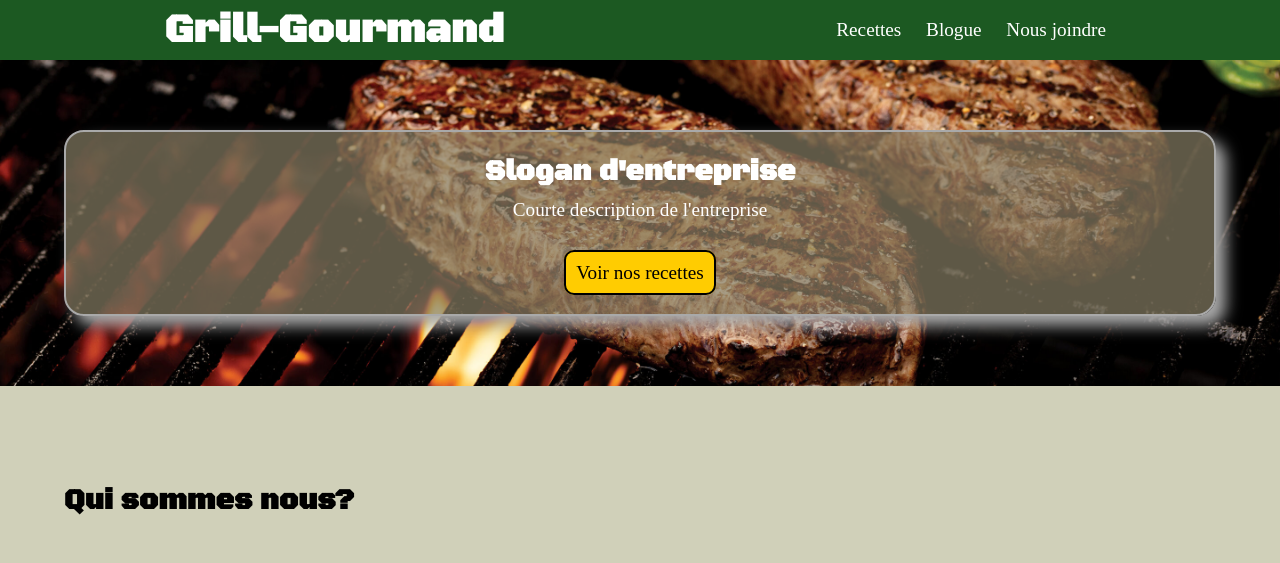
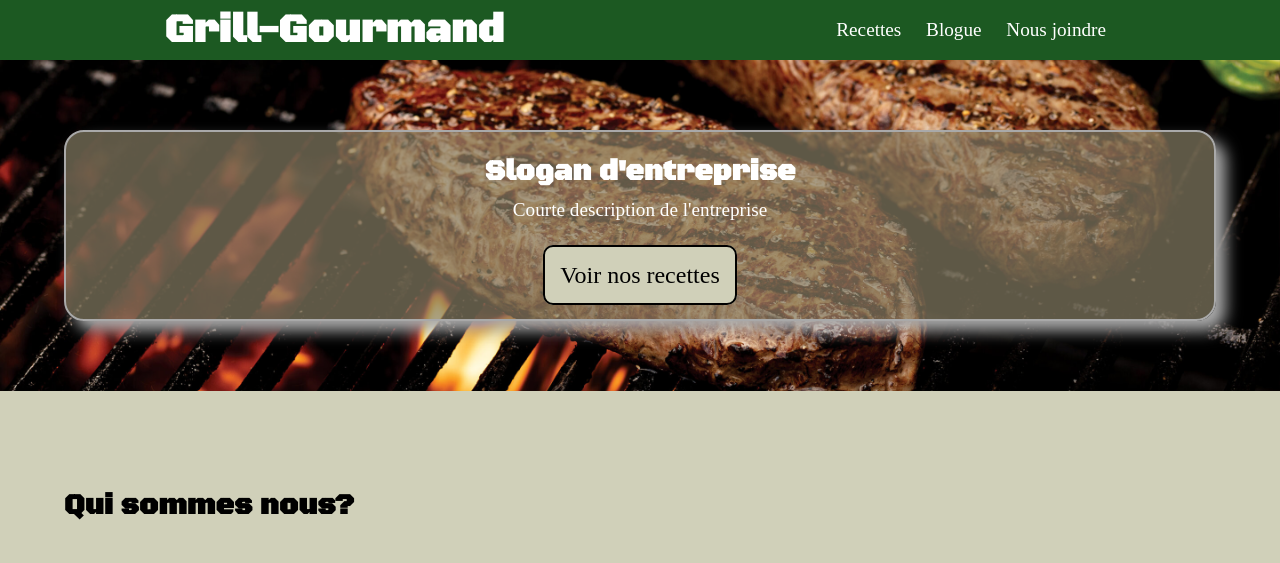
Before and after one commit to jolie-croquette/WEB-TP2, a plain HTML site: page index.html in a window 1280 px wide. In both pictures the pointer is over the link "Voir nos recettes". Shown: the top 563 px of the page. Drawn offline with Linux system fonts and the light colour scheme.

Commit message:
Update style.css

```diff
--- a/css/style.css
+++ b/css/style.css
@@ -103,6 +103,15 @@ footer {
 	margin-top: 10px;
 	border-radius: 10px;
 	border: 2px solid black;
+	transition: 300ms;
+}
+
+#sect-banniere a:hover{
+	padding: 15px;
+	font-size: 1.5rem;
+	background-color: #D0D0B9;
+	color: black;
+	transition: 300ms;
 }
 
 #sect-presentation {
```
